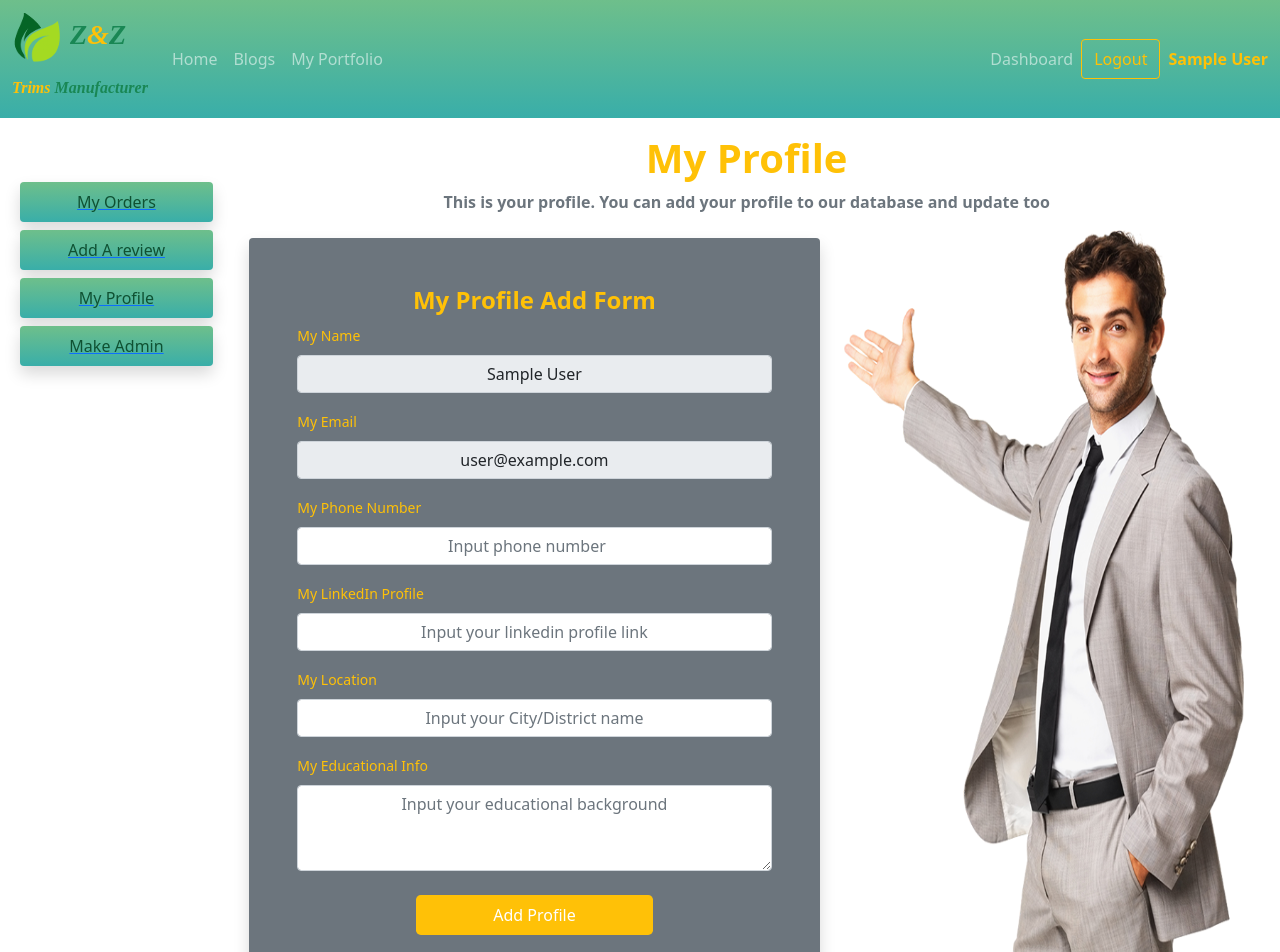
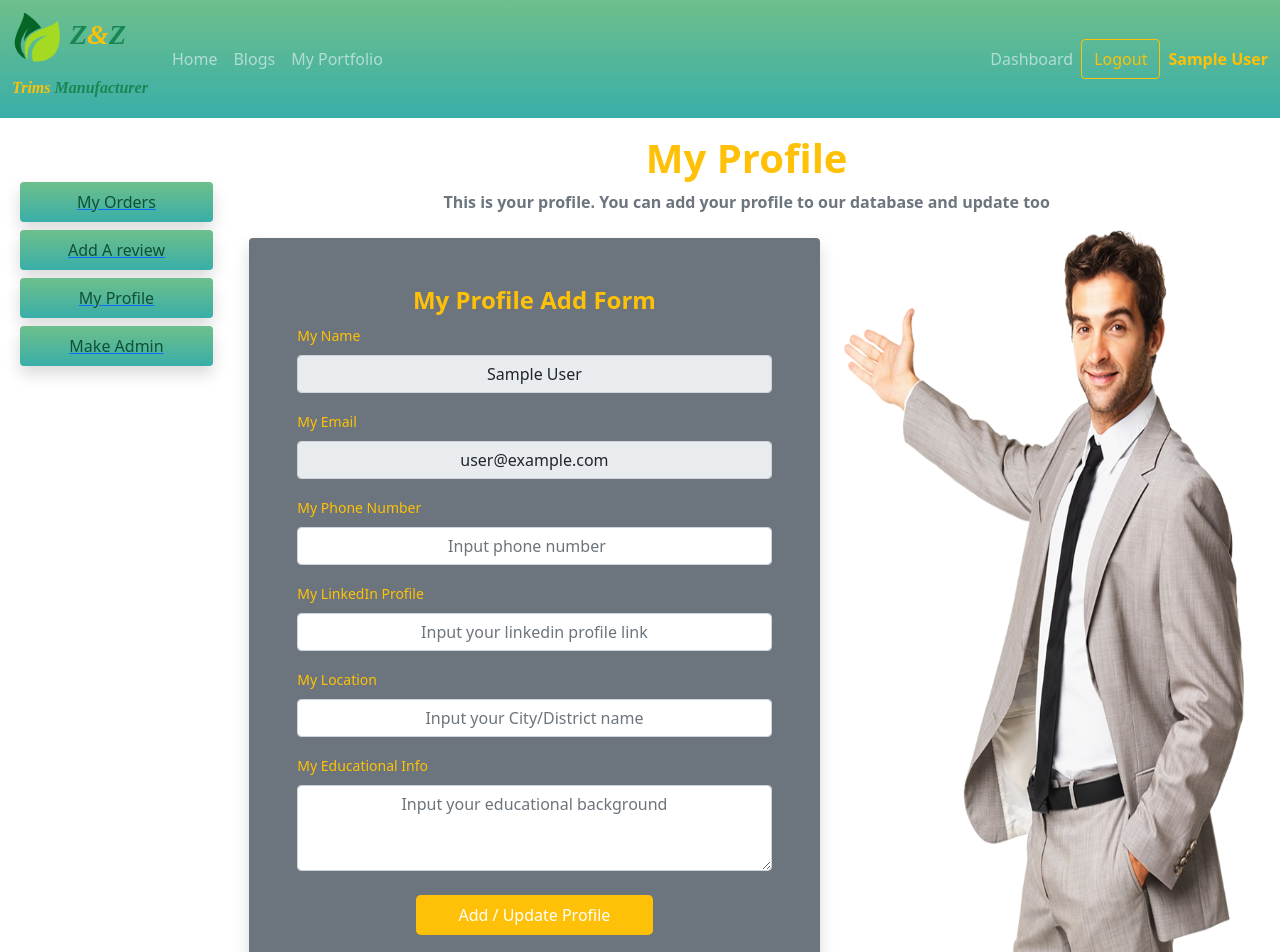
Before and after one commit to Zahid-BM/z---z-trims-full-stack-with-mern, a React (Create React App) app: page /dashboard/myprofile in a window 1280 px wide. Shown: the top 952 px of the page. Built offline with nearby package versions, Linux system fonts and the light colour scheme; no server answers; sample sign-in values are in the browser's storage.

Commit message:
Alhamdulillah admin role reation and make admin button working good. Now work on admin UI settings

```diff
--- a/src/Pages/Dashboard/MyProfile.js
+++ b/src/Pages/Dashboard/MyProfile.js
@@ -101,7 +101,7 @@ const MyProfile = () => {
                                     {...register("education")}
                                 />
                             </Form.Group>
-                            <input className='text-center d-block mt-4 w-50 mx-auto bg-warning border-0 rounded-3 py-2 text-white' value={'Add Profile'} type="Submit" />
+                            <input className='text-center d-block mt-4 w-50 mx-auto bg-warning border-0 rounded-3 py-2 text-white' value={'Add / Update Profile'} type="Submit" />
 
 
                         </form>
--- a/src/Pages/Dashboard/ProfileRow.js
+++ b/src/Pages/Dashboard/ProfileRow.js
@@ -18,7 +18,7 @@ const ProfileRow = ({ profile, index }) => {
         })
             .then(res => res.json())
             .then(data => {
-                toast.success('Admin Role Given !!!!');
+                toast.success('Admin Role Given Successfully !!!!');
             })
 
     }
```
